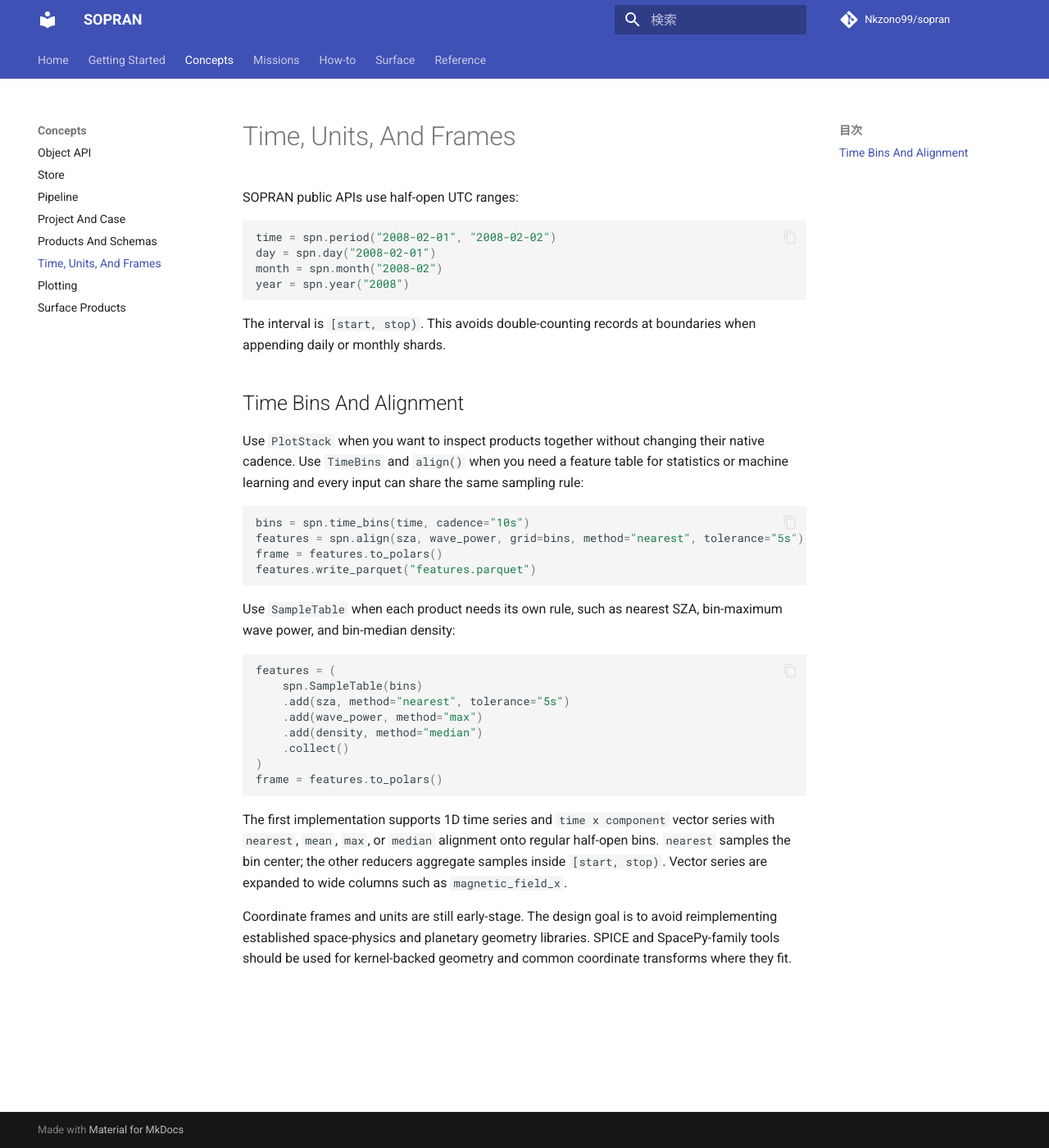
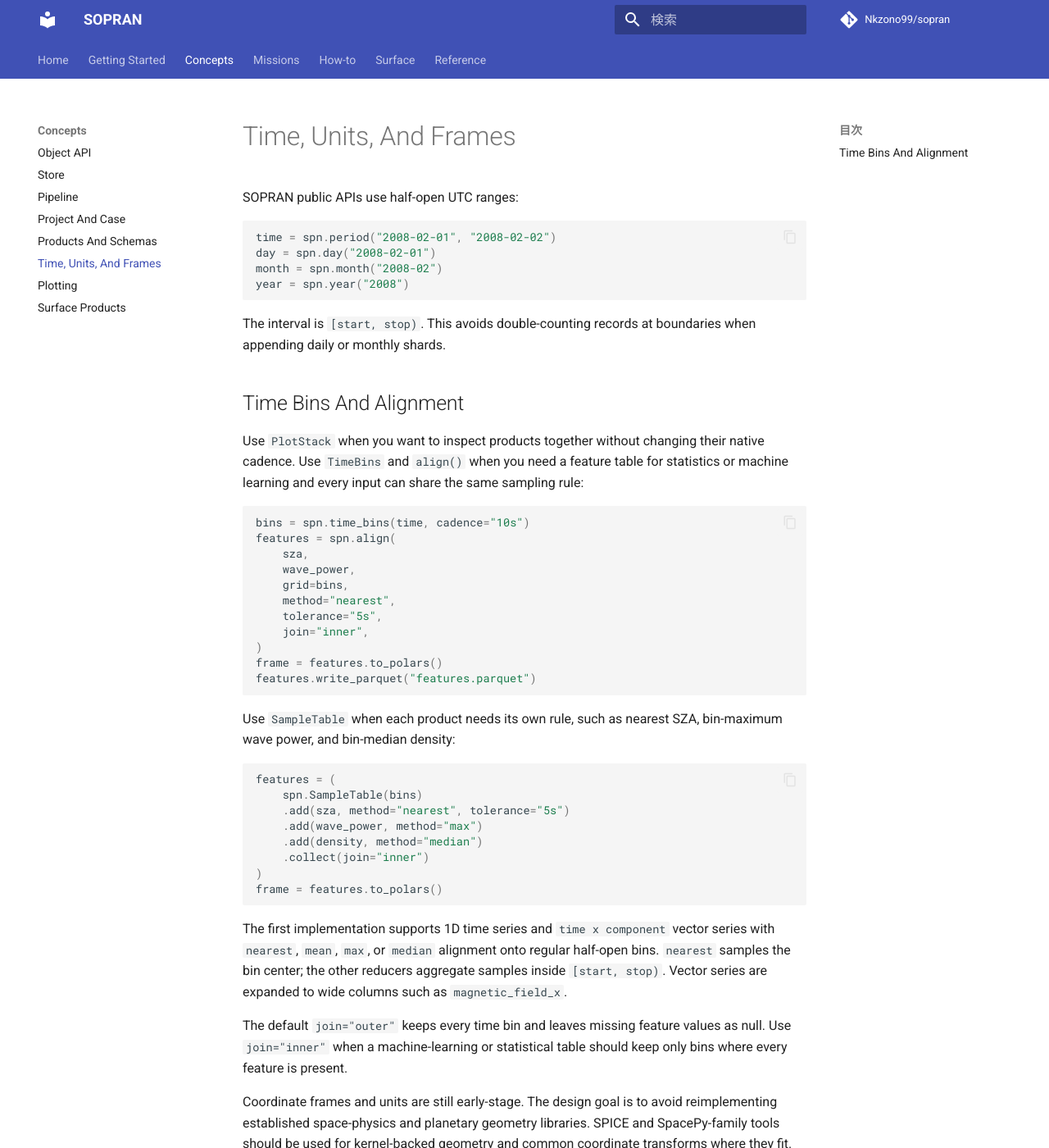
Before and after one commit to Nkzono99/sopran, an MkDocs documentation site: the page built from docs/concepts/time-units-frames.md, in a window 1280 px wide and 1400 px high. Shown: the whole window at 82% size. Built offline with MkDocs 1.6.1 and Material for MkDocs 9.7.7, drawn with Linux system fonts in a browser that asks for light colours; comment, search, counter and statistics services are not loaded.

Commit message:
Add inner join for alignment tables

````diff
--- a/docs/concepts/time-units-frames.md
+++ b/docs/concepts/time-units-frames.md
@@ -21,7 +21,14 @@
 
 ```python
 bins = spn.time_bins(time, cadence="10s")
-features = spn.align(sza, wave_power, grid=bins, method="nearest", tolerance="5s")
+features = spn.align(
+    sza,
+    wave_power,
+    grid=bins,
+    method="nearest",
+    tolerance="5s",
+    join="inner",
+)
 frame = features.to_polars()
 features.write_parquet("features.parquet")
 ```
@@ -35,7 +42,7 @@
     .add(sza, method="nearest", tolerance="5s")
     .add(wave_power, method="max")
     .add(density, method="median")
-    .collect()
+    .collect(join="inner")
 )
 frame = features.to_polars()
 ```
@@ -46,6 +53,10 @@
 samples inside `[start, stop)`. Vector series are expanded to wide columns such
 as `magnetic_field_x`.
 
+The default `join="outer"` keeps every time bin and leaves missing feature
+values as null. Use `join="inner"` when a machine-learning or statistical table
+should keep only bins where every feature is present.
+
 Coordinate frames and units are still early-stage. The design goal is to avoid
 reimplementing established space-physics and planetary geometry libraries. SPICE
 and SpacePy-family tools should be used for kernel-backed geometry and common
````
Also changed, not shown: README.md (+2 -1 lines), SPEC.md (+6 -2 lines), docs/concepts/plotting.md (+5 -2 lines), 2 other files.
